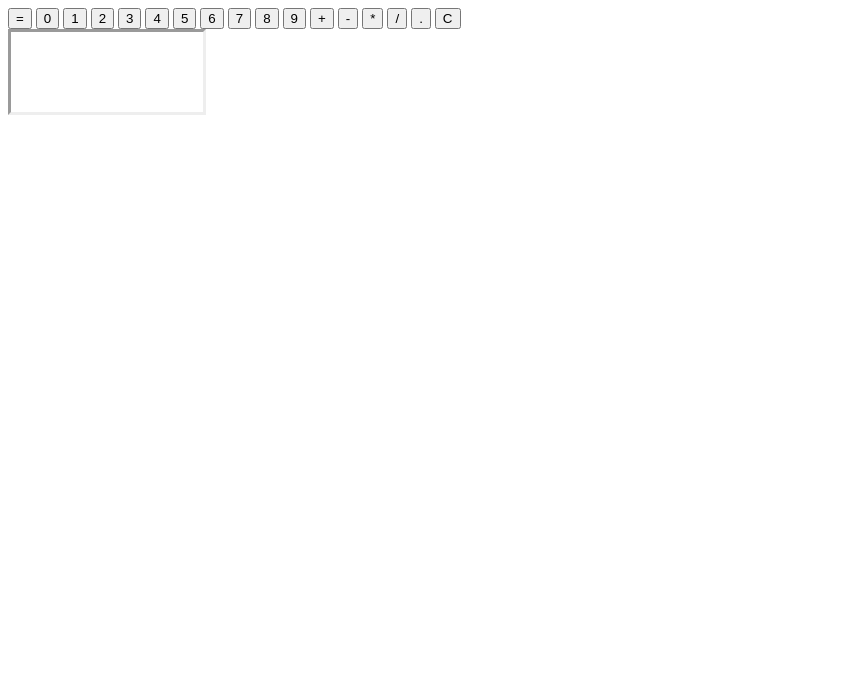
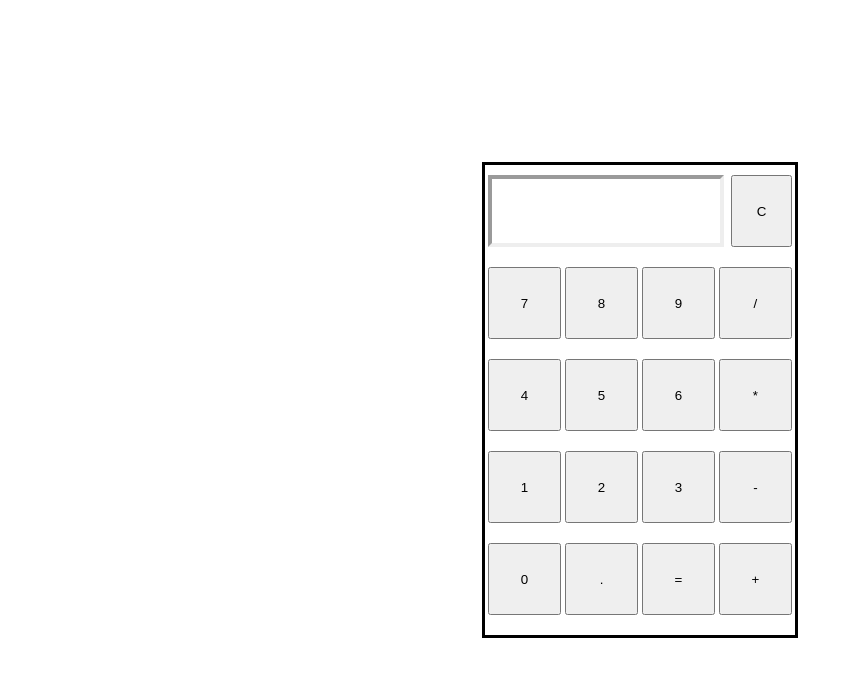
Before and after one commit to iabrenne/javascript-calcualtor, a plain HTML site: page index.html in a window 1280 px wide. Shown: the whole page, without its empty margins (0-853 px from the left). Drawn offline with nearby package versions, Linux system fonts and the light colour scheme.

Commit message:
added decent-ish gui to the calculator

```diff
--- a/css/style.css
+++ b/css/style.css
@@ -1,5 +1,38 @@
+body{
+	margin:0px;
+}
+
+#calculator{
+	width:310px;
+	height:470px;
+	border-style:solid;
+	border-width:medium;
+	margin:auto;
+	position: absolute;
+  top: 0; left: 0; bottom: 0; right: 0;
+}
+
+.rows {
+    margin-left: 1%;
+    padding-top: 10px;
+    margin-bottom: 10px;
+    height: 72px;
+    width: 98%;
+    display: flex;
+    justify-content: space-between;
+}
+
 #display{
-  border-style:inset;
-  height:10vh;
-  width: 15vw;
+	width:75%;
+	border-style:inset;
+	border-width:4px;
 }
+
+#clear{
+	width:20%;
+}
+
+
+.row-botton{
+	width:24%;
+}
--- a/index.html
+++ b/index.html
@@ -2,38 +2,50 @@
 <html >
 <head>
   <meta charset="UTF-8">
+  <meta name="viewport" content="width=device-width, initial-scale=1.0">
   <title>JavaScript Calculator</title>
-
-
-
-      <link rel="stylesheet" href="css/style.css">
-
-
+  <link rel="stylesheet" href="css/style.css">
 </head>
 
 <body>
-  <input type="button" id="equals" value="="> </input>
-<input class="calc-key" type="button" id="zero" value="0"></input>
-<input class="calc-key" type="button" id="one" value="1"></input>
-<input class="calc-key" type="button" id="two" value="2"></input>
-<input class="calc-key" type="button" id="three" value="3"></input>
-<input class="calc-key" type="button" id="four" value="4"></input>
-<input class="calc-key" type="button" id="five" value="5"></input>
-<input class="calc-key" type="button" id="six" value="6"></input>
-<input class="calc-key" type="button" id="seven" value="7"></input>
-<input class="calc-key" type="button" id="eight" value="8"></input>
-<input class="calc-key" type="button" id="nine" value="9"></input>
-<input class="operator-key" type="button" id="add" value="+"></input>
-<input class="operator-key" type="button" id="subtract" value="-"></input>
-<input class="operator-key" type="button" id="multiply" value="*"></input>
-<input class="operator-key" type="button" id="divide" value="/"></input>
-<input type="button" id="decimal" value="."></input>
-<input type="button" id="clear" value="C"></input>
-<div id="display"></div>
-  <script src='https://gitcdn.link/repo/freeCodeCamp/testable-projects-fcc/master/build/bundle.js'></script>
-<script src='https://cdnjs.cloudflare.com/ajax/libs/jquery/3.2.1/jquery.min.js'></script>
+	<div id="calculator">
+		<div id="row-1" class="rows">
+				<div id="display"></div>
+				<input type="button" id="clear" value="C"></input>
+		</div>
 
-    <script src="js/index.js"></script>
+		<div id="row-2" class="rows">
+			<input class="calc-key row-botton" type="button" id="seven" value="7"></input>
+			<input class="calc-key row-botton" type="button" id="eight" value="8"></input>
+			<input class="calc-key row-botton" type="button" id="nine" value="9"></input>
+			<input class="operator-key row-botton" type="button" id="divide" value="/"></input>
+		</div>
 
+		<div id="row-3" class="rows">
+			<input class="calc-key row-botton" type="button" id="four" value="4"></input>
+			<input class="calc-key row-botton" type="button" id="five" value="5"></input>
+			<input class="calc-key row-botton" type="button" id="six" value="6"></input>
+			<input class="operator-key row-botton" type="button" id="multiply" value="*"></input>
+		</div>
+
+
+		<div id="row=4" class="rows">
+			<input class="calc-key row-botton" type="button" id="one" value="1"></input>
+			<input class="calc-key row-botton" type="button" id="two" value="2"></input>
+			<input class="calc-key row-botton" type="button" id="three" value="3"></input>
+			<input class="operator-key row-botton" type="button" id="subtract" value="-"></input>
+		</div>
+
+		<div id="row=5" class="rows">
+		  <input class="calc-key row-botton" type="button" id="zero" value="0"></input>
+			<input type="button" class="row-botton" id="decimal" value="."></input>
+			<input type="button" class="row-botton" id="equals" value="="></input>
+			<input class="operator-key row-botton" type="button" id="add" value="+"></input>
+		</div>
+
+	</div>
+ <!-- <script src='https://gitcdn.link/repo/freeCodeCamp/testable-projects-fcc/master/build/bundle.js'></script> -->
+	<script src='https://cdnjs.cloudflare.com/ajax/libs/jquery/3.2.1/jquery.min.js'></script>
+  <script src="js/index.js"></script>
 </body>
 </html>
```
